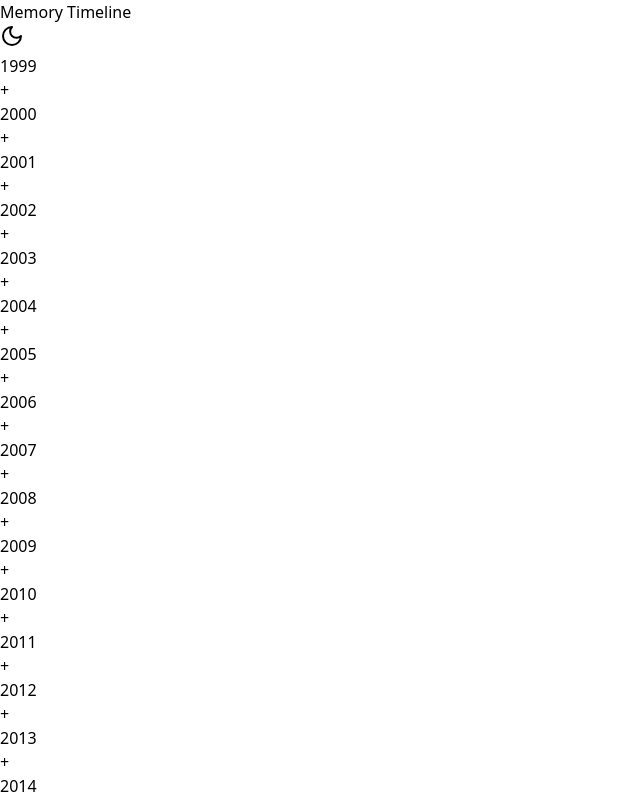
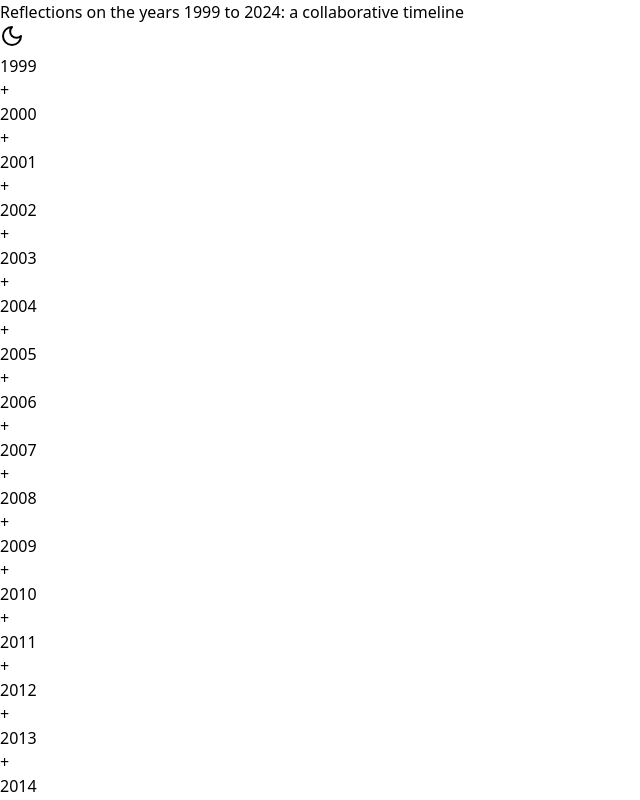
Before and after one commit to mahamfkhan/timeline, a React (Vite) app: page / in a window 1280 px wide. Shown: the top 800 px of the page, without its empty margins (0-640 px from the left). Built offline with nearby package versions, Linux system fonts and the light colour scheme.

Commit message:
Headings

```diff
--- a/index.html
+++ b/index.html
@@ -3,7 +3,7 @@
   <head>
     <meta charset="UTF-8" />
     <meta name="viewport" content="width=device-width, initial-scale=1.0" />
-    <title>Reflects on the years 1999 to 2024: a collaborative timeline</title>
+    <title>Reflections on the years 1999 to 2024: a collaborative timeline</title>
   </head>
   <body>
     <div id="root"></div>
--- a/src/components/Timeline.jsx
+++ b/src/components/Timeline.jsx
@@ -128,7 +128,7 @@ const Timeline = () => {
     <div className={`min-h-screen ${isDark ? 'bg-gray-900 text-white' : 'bg-gray-50 text-gray-900'}`}>
       <div className="max-w-6xl mx-auto p-6">
         <div className="flex justify-between items-center mb-12">
-          <h1 className="text-3xl font-bold">Memory Timeline</h1>
+          <h1 className="text-3xl font-bold">Reflections on the years 1999 to 2024: a collaborative timeline</h1>
           <button
             onClick={toggleTheme}
             className={`p-2 rounded-lg ${isDark ? 'bg-gray-800' : 'bg-gray-200'}`}
```
